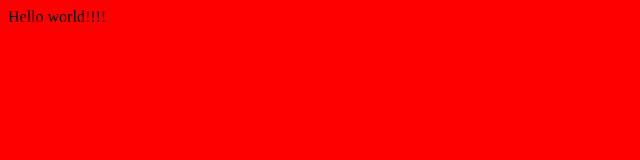
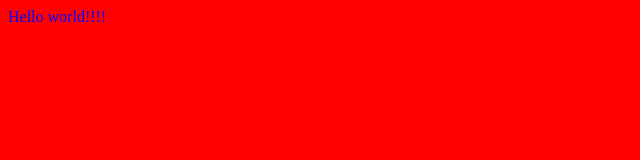
Before and after one commit to llamasdelacruz/MiPrimerRepositorio, a plain HTML site: page index.html in a window 1280 px wide. Shown: the whole page, without its empty margins (0-640 px from the left). Drawn offline with Linux system fonts and the light colour scheme.

Commit message:
El tercer commit que se hace, modificado con vim

```diff
--- a/css/css1.css
+++ b/css/css1.css
@@ -1,3 +1,5 @@
 body {
     background-color: red;
 }
+
+p {color: blue;}
```
